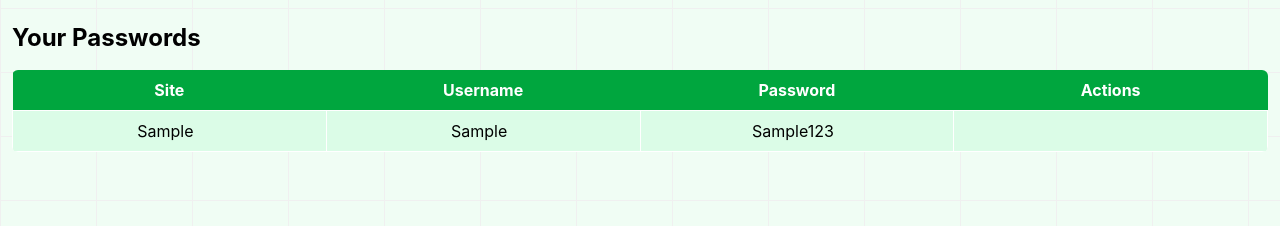
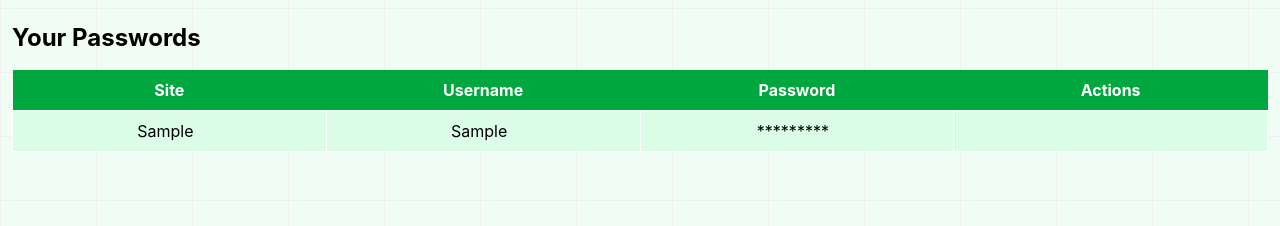
Before and after one commit to SarathChandra0025/password-manager-fullstack-, a React (Vite) app: page / in a window 1280 px wide. Both pictures are taken after typing "Sample", "Sample", "Sample123" into the empty fields and a click on the button "Save". Shown: the part 368-594 px from the top of the page. Built offline with nearby package versions, Linux system fonts and the light colour scheme; some icons are missing.

Commit message:
local storage new

```diff
--- a/package.json
+++ b/package.json
@@ -26,6 +26,7 @@
     "eslint-plugin-react-hooks": "^5.1.0",
     "eslint-plugin-react-refresh": "^0.4.19",
     "globals": "^15.15.0",
+    "tailwind-scrollbar": "^4.0.1",
     "vite": "^6.2.0"
   }
 }
--- a/src/Components/Manager.jsx
+++ b/src/Components/Manager.jsx
@@ -166,7 +166,6 @@ const Manager = () => {
                 className="rounded-full border border-green-500 text-black py-1 p-4 w-full"
                 name="password"
                 required
-                onClick={savePassword}
               />
               <span
                 className="absolute right-[4px] top-[4px]"
@@ -201,7 +200,8 @@ const Manager = () => {
             </div>
           )}
           {passwordArray.length != 0 && (
-            <table className="table-auto w-full overflow-hidden rounded-md mb-6">
+            <div className="overflow-x-auto w-full">
+            <table className="table-auto w-full rounded-md mb-6">
               <thead className="bg-green-600 text-white">
                 <tr>
                   <th className="py-2">Site</th>
@@ -215,8 +215,8 @@ const Manager = () => {
                   return (
                     <tr key={index}>
                       <td className="py-2 border border-white text-center w-32">
-                        <div className="flex justify-center items-center gap-2">
-                          <a href={item.site} target="_blank">
+                        <div className="flex justify-center items-center gap-2 break-words">
+                          <a href={item.site} target="_blank" className="break-words">
                             {item.site}
                           </a>
                           <span
@@ -232,7 +232,7 @@ const Manager = () => {
                         </div>
                       </td>
                       <td className="py-1 border border-white text-center w-32">
-                        <div className="flex justify-center items-center gap-2">
+                        <div className="flex justify-center items-center gap-2 break-words">
                           {item.username}
                           <span
                             className="cursor-pointer"
@@ -247,8 +247,8 @@ const Manager = () => {
                         </div>
                       </td>
                       <td className="py-1 border border-white text-center w-32">
-                        <div className="flex justify-center items-center gap-2">
-                          {item.password}
+                        <div className="flex justify-center items-center gap-2 break-words">
+                          {"*".repeat(item.password.length)}
                           <span
                             className="cursor-pointer"
                             onClick={() => copyText(item.password)}
@@ -261,6 +261,8 @@ const Manager = () => {
                           </span>
                         </div>
                       </td>
+
+                    {/* Actions  */}
                       <td className="py-1 border border-white text-center w-32">
                         <div className="flex justify-center items-center">
                           <span
@@ -290,6 +292,7 @@ const Manager = () => {
                 })}
               </tbody>
             </table>
+            </div>
           )}
         </div>
       </div>
```
Also changed, not shown: 1 other file (tests, documents, lock files or other folders).
